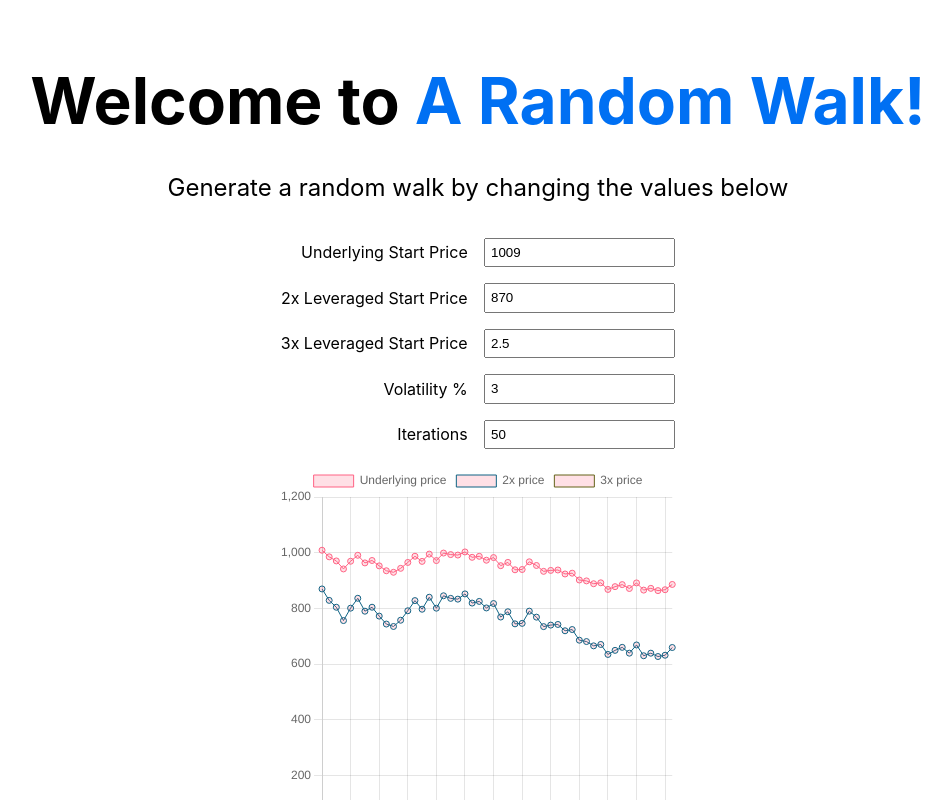
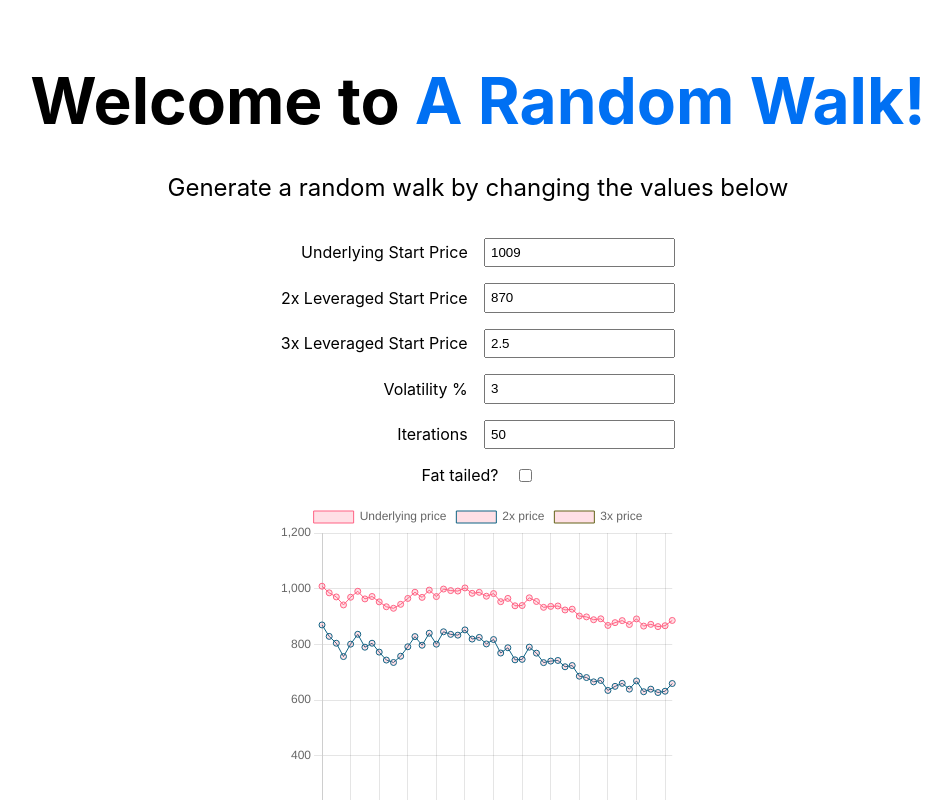
Before and after one commit to chrisgrounds/random-walk, a Next.js app: page / in a window 1280 px wide. Shown: the top 800 px of the page, without its empty margins (162-1114 px from the left). Built offline with nearby package versions, Linux system fonts and the light colour scheme.

Commit message:
Add fat tailed checkbox

```diff
--- /dev/null
+++ b/components/FormFieldBoolean.tsx
@@ -0,0 +1,17 @@
+const FormField = ({ label, value, onChange }: { label: string; value: boolean, onChange: (e: any) => void }) => {
+  return (
+    <div style={{
+      display: "flex",
+      flexDirection: "row",
+      gap: "1rem",
+      alignItems: "center",
+      justifyContent: "center",
+      width: "100%",
+    }}>
+      <label>{label}</label>
+      <input style={{ padding: "0.33rem" }} type="checkbox" checked={value} step="0.01" onChange={onChange} />
+    </div>
+  )
+};
+
+export default FormField;
--- a/pages/index.tsx
+++ b/pages/index.tsx
@@ -10,6 +10,7 @@ import WalkResult from "../domain/WalkResult";
 import ChartDataset from "../domain/ChartDataset";
 
 import FormField from "../components/FormField";
+import FormFieldBoolean from "../components/FormFieldBoolean";
 import styles from '../styles/Home.module.css'
 
 const constructChart = (context: HTMLCanvasElement, dataset: ChartDataset[]): any => {
@@ -130,6 +131,12 @@ const Home: NextPage = () => {
             value={iterations}
             onChange={(e) => { setIterations(parseFloat(e.target.value)) }}
           />
+
+          <FormFieldBoolean
+            label="Fat tailed?"
+            value={fatTailed}
+            onChange={(e) => { setFatTailed(e.target.checked) }}
+          />
         </div>
 
         <div className="chart-container">
```
